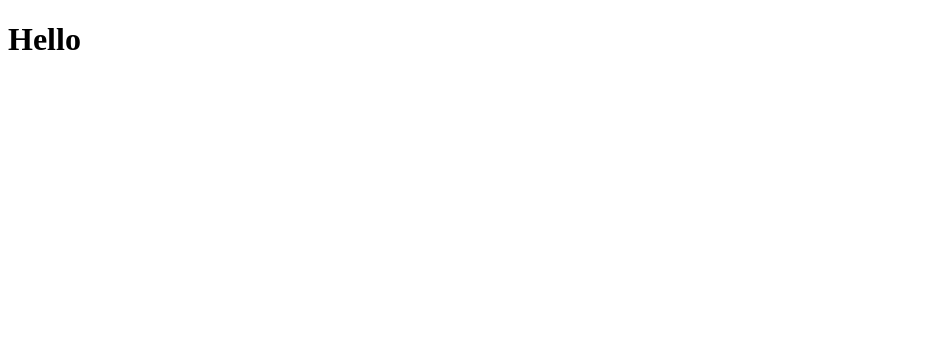
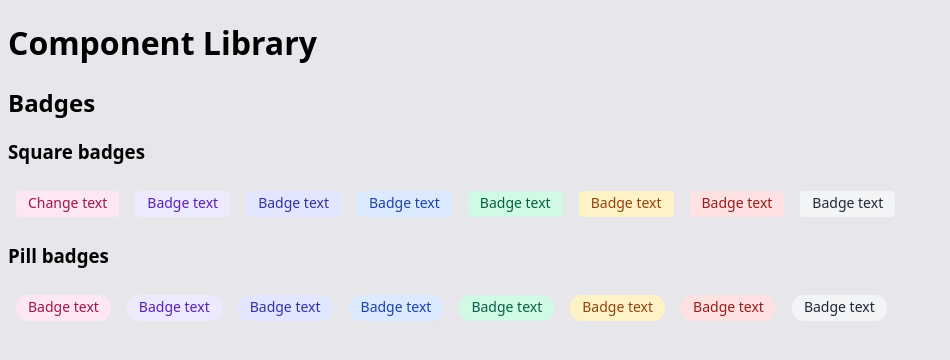
Before and after one commit to 88Hannah/training-2024, a React (Vite) app in the folder component-library/: page / in a window 1280 px wide. Shown: the top 360 px of the page, without its empty margins (0-950 px from the left). Built offline with nearby package versions, Linux system fonts and the light colour scheme.

Commit message:
Badge component created and styled

```diff
--- a/component-library/src/App.jsx
+++ b/component-library/src/App.jsx
@@ -1,10 +1,92 @@
+import Badge from "./components/Badge/Badge"
+
 
 export default function App() {
 
 
   return (
     <>
-      <h1>Hello</h1>
+      <h1>Component Library</h1>
+
+      <section>
+        <h2>Badges</h2>
+        <div>
+          <h3>Square badges</h3>
+          <div>
+            <Badge style="square" color='pink'>
+              Change text
+            </Badge>
+
+            <Badge style="square" color='purple'>
+              Badge text
+            </Badge>
+
+            <Badge style="square" color='indigo'>
+              Badge text
+            </Badge>
+
+            <Badge style="square" color='blue'>
+              Badge text
+            </Badge>
+
+            <Badge style="square" color='green'>
+              Badge text
+            </Badge>
+
+            <Badge style="square" color='yellow'>
+              Badge text
+            </Badge>
+
+            <Badge style="square" color='red'>
+              Badge text
+            </Badge>
+
+            <Badge style="square" color='gray'>
+              Badge text
+            </Badge>
+
+          </div>
+        </div>
+        <div>
+          <h3>Pill badges</h3>
+          <div>
+            <Badge style="pill" color='pink'>
+              Badge text
+            </Badge>
+
+            <Badge style="pill" color='purple'>
+              Badge text
+            </Badge>
+
+            <Badge style="pill" color='indigo'>
+              Badge text
+            </Badge>
+
+            <Badge style="pill" color='blue'>
+              Badge text
+            </Badge>
+
+            <Badge style="pill" color='green'>
+              Badge text
+            </Badge>
+
+            <Badge style="pill" color='yellow'>
+              Badge text
+            </Badge>
+
+            <Badge style="pill" color='red'>
+              Badge text
+            </Badge>
+
+            <Badge style="pill" color='gray'>
+              Badge text
+            </Badge>
+
+          </div>
+        </div>
+      </section>
+
+
     </>
   )
 }
--- /dev/null
+++ b/component-library/src/components/Badge/Badge.jsx
@@ -0,0 +1,7 @@
+export default function Badge({children, style = 'square', color = 'gray'}) {
+    return (
+        <span className={`badge ${color} ${style}`}>
+            {children}
+        </span>
+    )
+}
--- a/component-library/src/style.css
+++ b/component-library/src/style.css
@@ -0,0 +1,62 @@
+body {
+    font-family: system-ui, sans-serif;
+    font-weight: normal;
+    background-color: rgb(230, 230, 235);
+}
+
+.badge {
+    display: inline-block;
+    font-size: 14px;
+    font-weight: 500;
+    line-height: 20px;
+    padding: 2px 12px 4px;
+    margin: 8px;
+}
+
+.square {
+    border-radius: 4px;
+}
+
+.pill {
+    border-radius: 12px;
+}
+
+.gray {
+    background-color: #F3F4F6;
+    color: #1F2937;
+}
+
+.red {
+    background-color: #FEE2E2;
+    color: #991B1B;
+}
+
+.yellow {
+    background-color: #FEF3C7;
+    color: #92400E;
+}
+
+.green {
+    background-color: #D1FAE5;
+    color: #065F46;
+}
+
+.blue {
+    background-color: #DBEAFE;
+    color: #1E40AF;
+}
+
+.indigo {
+    background-color: #E0E7FF;
+    color: #3730A3;
+}
+
+.purple {
+    background-color: #EDE9FE;
+    color: #5B21B6;
+}
+
+.pink {
+    background-color: #FCE7F3;
+    color: #9D174D;
+}
```
